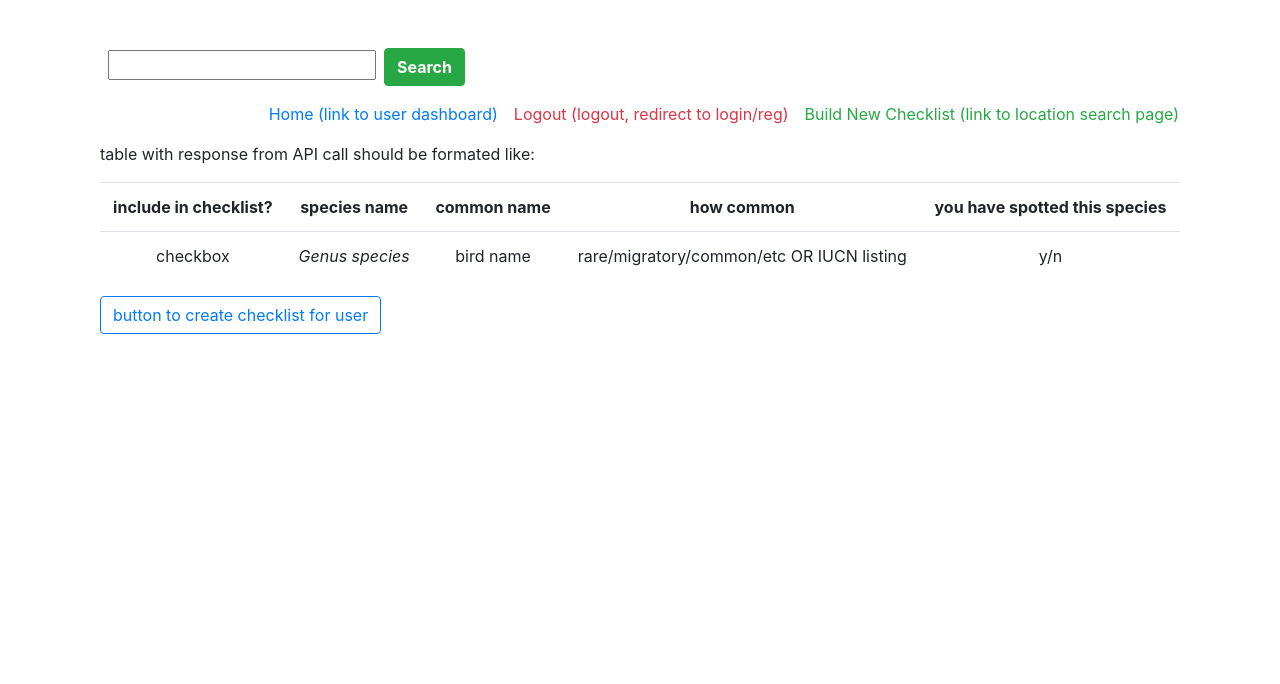
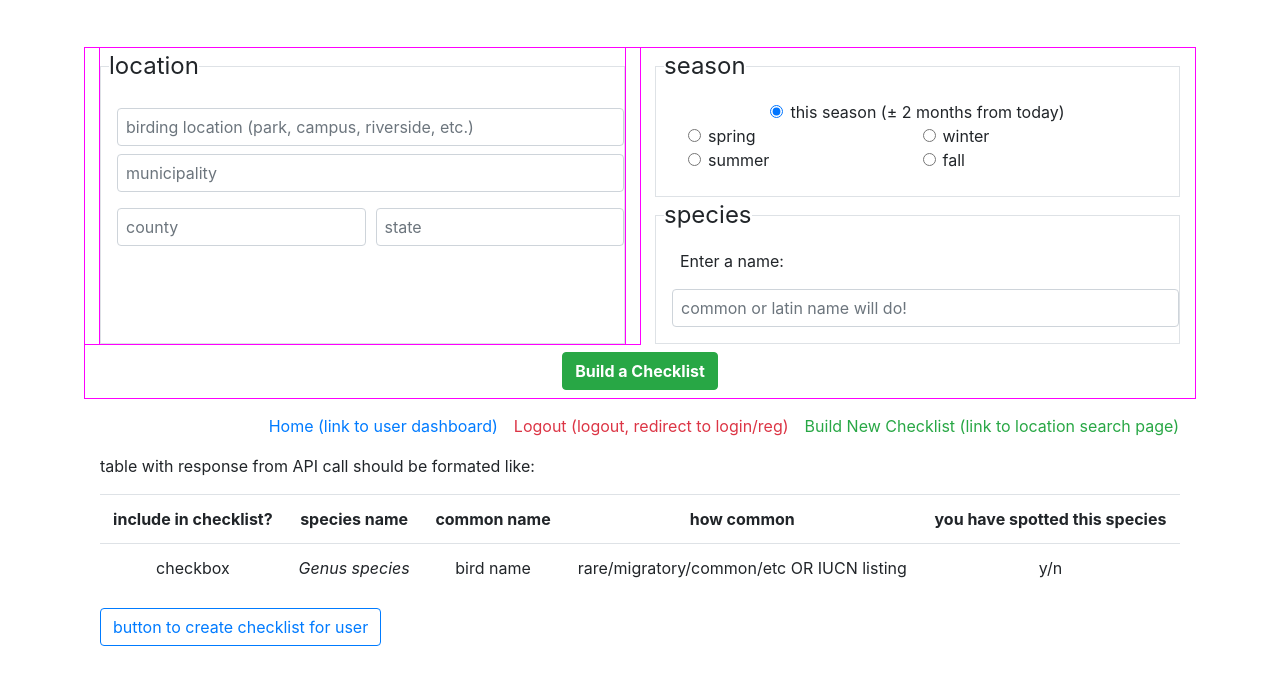
Before and after one commit to a-kuhn/encounter, a React (Create React App) app in the folder client/: page / in a window 1280 px wide. Shown: the top 684 px of the page. Built offline with nearby package versions, Linux system fonts and the light colour scheme.

Commit message:
create SearchForm component

```diff
--- a/client/src/App.css
+++ b/client/src/App.css
@@ -1,3 +1,3 @@
 .outline {
-    outline: 1px solid greenyellow;
+  outline: 1px solid magenta;
 }
--- a/client/src/components/SearchForm.js
+++ b/client/src/components/SearchForm.js
@@ -2,17 +2,140 @@ import React, { useState } from "react";
 
 const SearchForm = (props) => {
   //to keep track of what user is typing into search input
-  const [searchInputState, setSearchInputState] = useState("");
+  const [searchLocation, setSearchLocation] = useState("");
+  const [searchState, setSearchState] = useState("");
+  const [searchCounty, setSearchCounty] = useState("");
+  const [searchMunicipality, setSearchMunicipality] = useState("");
+  const [searchSpecies, setSearchSpecies] = useState("");
+  const [searchSeason, setSearchSeason] = useState("");
 
   return (
-    <div className="container mt-5">
+    <div className="container mt-5 outline">
       <form className="form">
-        <input
-          onChange={(e) => setSearchInputState(e.target.value)}
-          type="text"
-          className="px-2 mx-2"
-        ></input>
-        <button className="btn btn-success font-weight-bold">Search</button>
+        <div className="row">
+          <div className="col-6 d-flex align-items-stretch outline">
+            <fieldset className="border p-2 outline">
+              <legend className="w-auto">location</legend>
+              <input
+                onChange={(e) => setSearchLocation(e.target.value)}
+                type="text"
+                className="px-2 m-2 form-control"
+                placeholder="birding location (park, campus, riverside, etc.)"
+              ></input>
+              <input
+                onChange={(e) => setSearchMunicipality(e.target.value)}
+                type="text"
+                className="px-2 m-2 form-control"
+                placeholder="municipality"
+              ></input>
+              <div className="form-row">
+                <div className="form-group col-md-6">
+                  <input
+                    onChange={(e) => setSearchCounty(e.target.value)}
+                    type="text"
+                    className="px-2 m-2 form-control"
+                    placeholder="county"
+                  ></input>
+                </div>
+                <div className="form-group col-md-6">
+                  <input
+                    onChange={(e) => setSearchState(e.target.value)}
+                    type="text"
+                    className="px-2 m-2 form-control"
+                    placeholder="state"
+                  ></input>
+                </div>
+              </div>
+            </fieldset>
+          </div>
+          <div className="col-6">
+            <fieldset className="border p-2">
+              <legend className="w-auto">season</legend>
+              <div class="form-check text-center">
+                <input
+                  class="form-check-input"
+                  type="radio"
+                  name="thisSeason"
+                  id="thisSeason"
+                  value="thisSeason"
+                  checked
+                ></input>
+                <label class="form-check-label" for="thisSeason">
+                  this season (&#177; 2 months from today)
+                </label>
+              </div>
+              <div className="form-row px-4">
+                <div className="form-group col-md-6">
+                  <div class="form-check">
+                    <input
+                      class="form-check-input"
+                      type="radio"
+                      name="springSeason"
+                      id="springSeason"
+                      value="springSeason"
+                    ></input>
+                    <label class="form-check-label" for="springSeason">
+                      spring
+                    </label>
+                  </div>
+                  <div class="form-check">
+                    <input
+                      class="form-check-input"
+                      type="radio"
+                      name="summerSeason"
+                      id="summerSeason"
+                      value="summerSeason"
+                    ></input>
+                    <label class="form-check-label" for="summerSeason">
+                      summer
+                    </label>
+                  </div>
+                </div>
+                <div className="form-group col-md-6">
+                  <div class="form-check">
+                    <input
+                      class="form-check-input"
+                      type="radio"
+                      name="winterSeason"
+                      id="winterSeason"
+                      value="winterSeason"
+                    ></input>
+                    <label class="form-check-label" for="winterSeason">
+                      winter
+                    </label>
+                  </div>
+                  <div class="form-check">
+                    <input
+                      class="form-check-input"
+                      type="radio"
+                      name="fallSeason"
+                      id="fallSeason"
+                      value="fallSeason"
+                    ></input>
+                    <label class="form-check-label" for="fallSeason">
+                      fall
+                    </label>
+                  </div>
+                </div>
+              </div>
+            </fieldset>
+            <fieldset className="border p-2">
+              <legend className="w-auto">species</legend>
+              <label className="px-2 mx-2">Enter a name:</label>
+              <input
+                onChange={(e) => setSearchSpecies(e.target.value)}
+                type="text"
+                className="px-2 m-2 form-control"
+                placeholder="common or latin name will do!"
+              ></input>
+            </fieldset>
+          </div>
+        </div>
+        <div className="justify-content-center row">
+          <button className="btn btn-success font-weight-bold m-2">
+            Build a Checklist
+          </button>
+        </div>
       </form>
     </div>
   );
```
